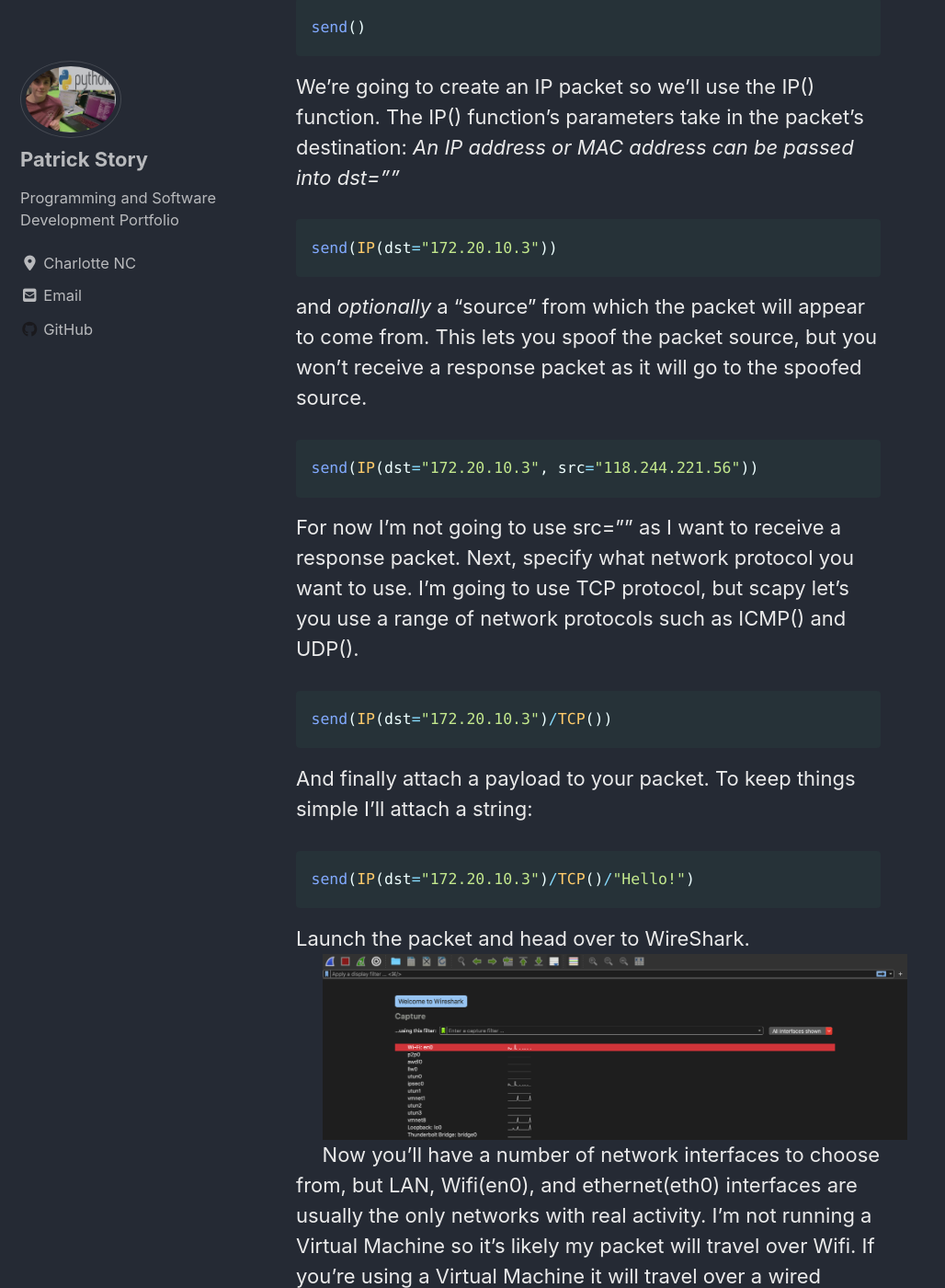
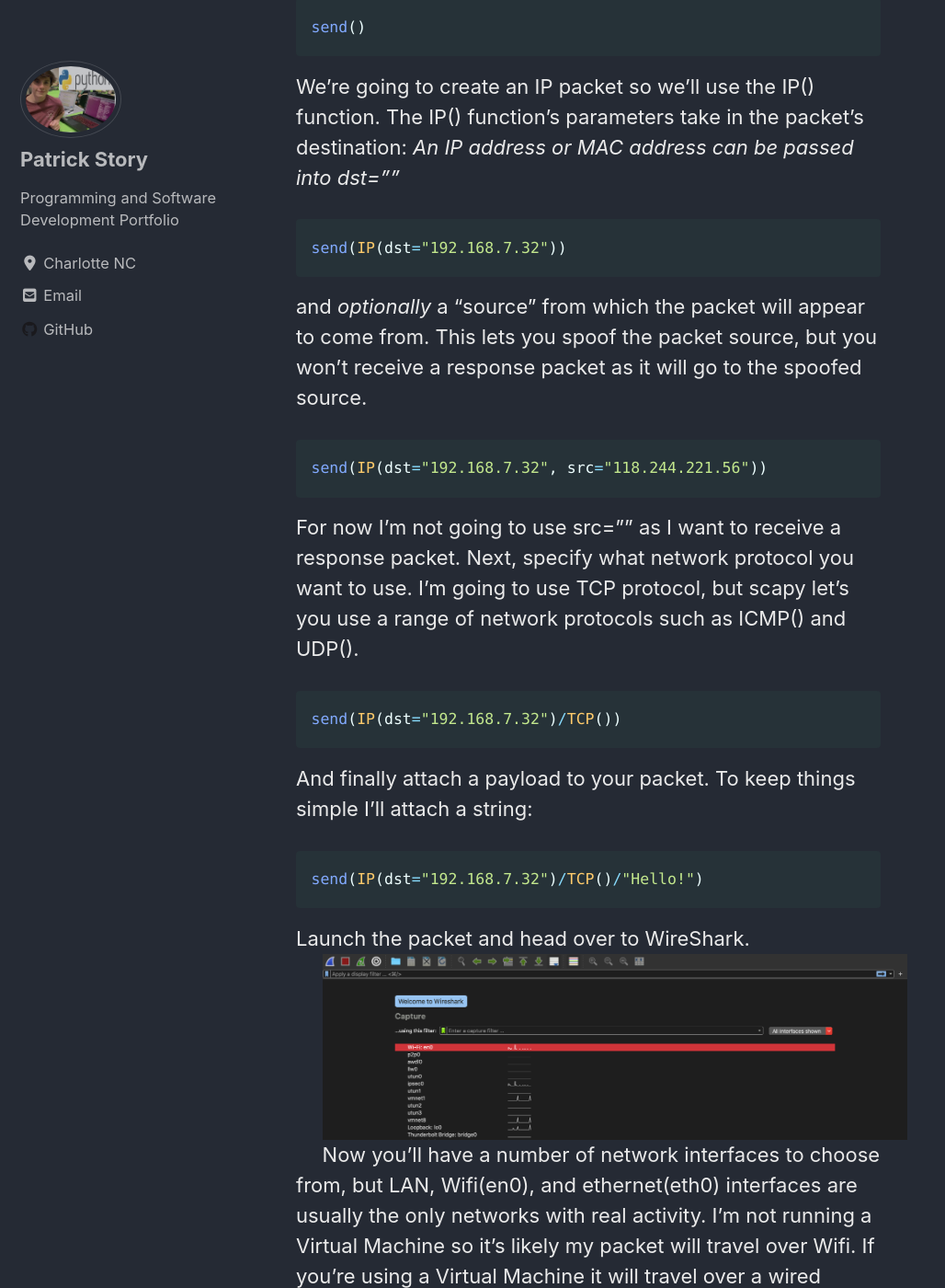
Before and after one commit to Patchyst/Patchyst.github.io, a Jekyll site: the page built from _posts/2020-12-1-scapy.md, in a window 1280 px wide and 1400 px high, scrolled down 2366 px. Shown: the whole window at 92% size, without its empty margins (0-1028 px from the left). Built offline with Jekyll 4.4.1, drawn with Linux system fonts in a browser that asks for light colours; cached includes are drawn as plain includes; nearby versions of some CDN libraries.

Commit message:
updating Scapy Project

````diff
--- a/404_code.txt
+++ b/404_code.txt
@@ -1,4 +1,4 @@
-Copy the code below and place it in your 404.md file.
+
 
 <script type="text/javascript">
   var GOOG_FIXURL_LANG = 'en';
--- a/_posts/2020-12-1-scapy.md
+++ b/_posts/2020-12-1-scapy.md
@@ -42,19 +42,19 @@
 *An IP address or MAC address can be passed into dst=""*
 
 ```python
-send(IP(dst="172.20.10.3"))
+send(IP(dst="192.168.7.32"))
 ```
 and *optionally* a "source" from which the packet will appear to come from. This lets you spoof the packet source, but you won't receive a response packet as it will go to the spoofed source.
 ```python
-send(IP(dst="172.20.10.3", src="118.244.221.56"))
+send(IP(dst="192.168.7.32", src="118.244.221.56"))
 ```
 For now I'm not going to use src="" as I want to receive a response packet. Next, specify what network protocol you want to use. I'm going to use TCP protocol, but scapy let's you use a range of network protocols such as ICMP() and UDP().
 ```python
-send(IP(dst="172.20.10.3")/TCP())
+send(IP(dst="192.168.7.32")/TCP())
 ```
 And finally attach a payload to your packet. To keep things simple I'll attach a string:
 ```python
-send(IP(dst="172.20.10.3")/TCP()/"Hello!")
+send(IP(dst="192.168.7.32")/TCP()/"Hello!")
 ```
 Launch the packet and head over to WireShark.
 
````
Also changed, not shown: assets/js/main.min.js.
